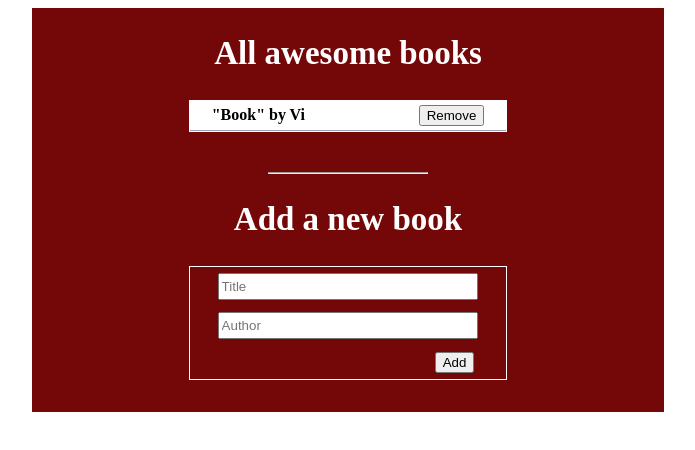
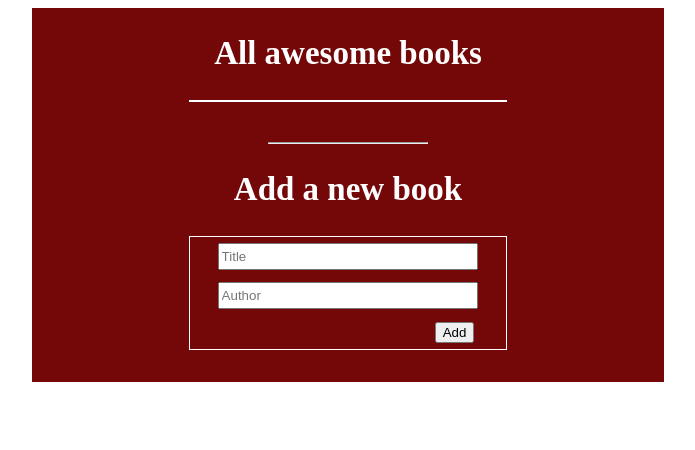
Before and after one commit to GintsM/Awesome-books, a plain HTML site: page index.html in a window 1280 px wide. Shown: the whole page, without its empty margins (292-987 px from the left). Drawn offline with Linux system fonts and the light colour scheme.

Commit message:
Took out example line in html

```diff
--- a/index.html
+++ b/index.html
@@ -13,16 +13,6 @@
   <section id="list" class="dfcacenter">
     <h1 class="sameStyle">All awesome books</h1>
     <div id="bookList" class="width85">
-      <!--this part will be removed only for work examplle-->
-      <div class="book-container">
-        <div class="heading">
-          <h4>"Book" by Vi</h4>
-        </div>
-        <div class="button heading">
-          <button class="remove">Remove</button>
-        </div>
-      </div>
-      <!--Up to here remove-->
     </div>
     <hr>
   </section>
```
